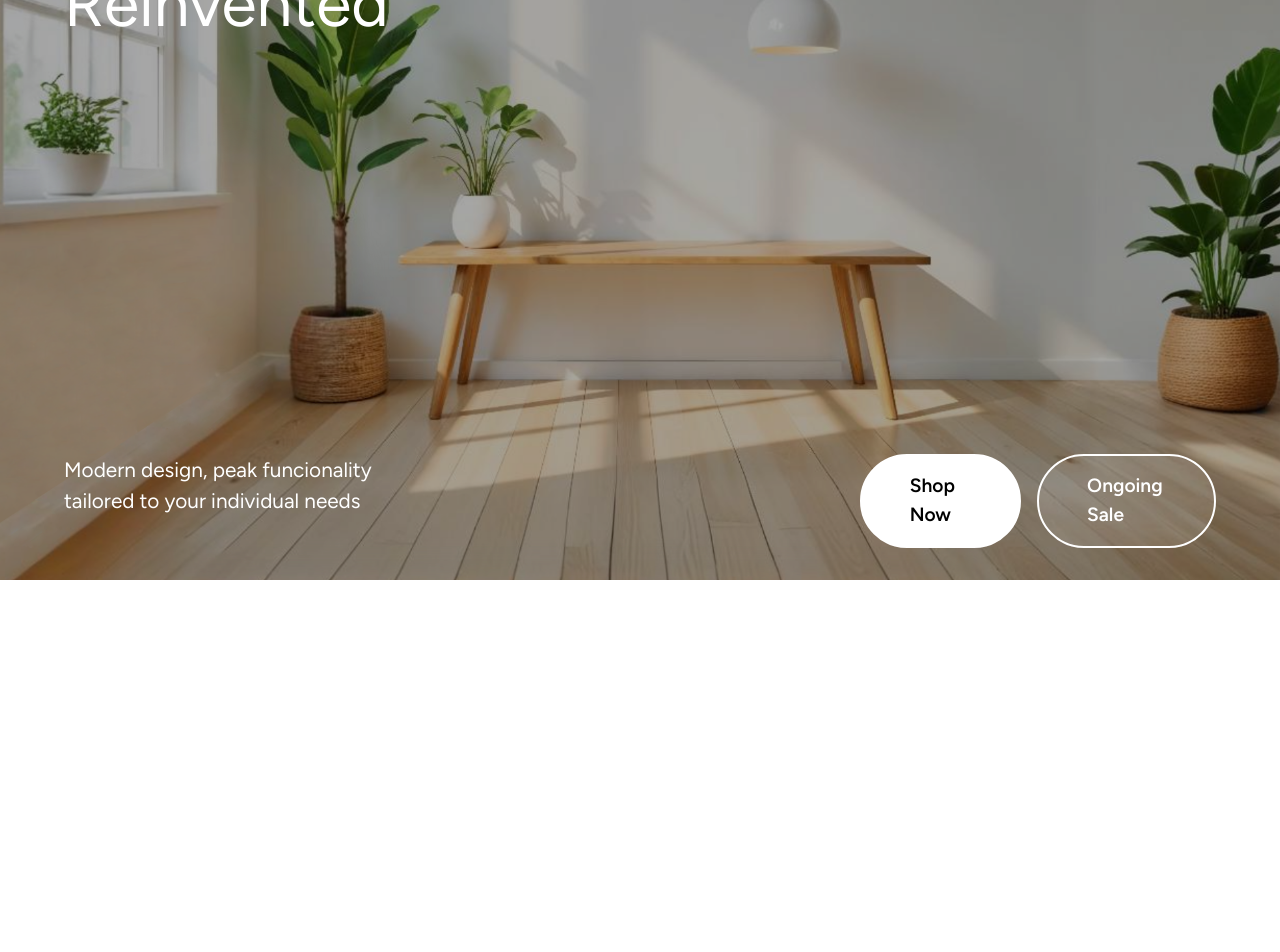
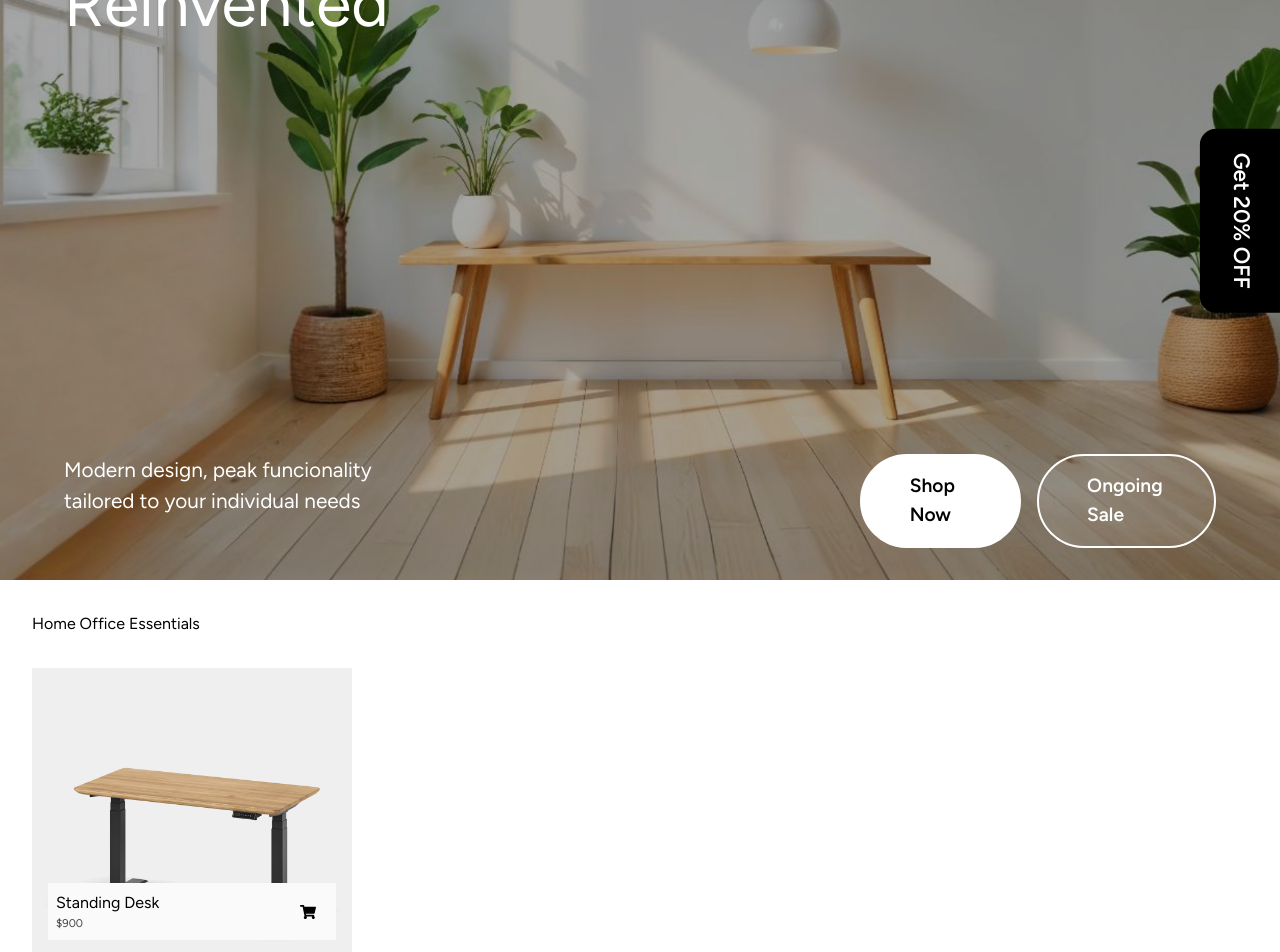
Before and after one commit to k0wal45/e-commerce-project, a Next.js app: page / in a window 1280 px wide. Shown: the part 220-1172 px from the top of the page. Built offline with nearby package versions, Linux system fonts and the light colour scheme.

Commit message:
featured section addition and little tweeks in hero

```diff
--- a/app/(client)/page.tsx
+++ b/app/(client)/page.tsx
@@ -1,9 +1,11 @@
+import FeaturedSection from "@/components/Featured/FeaturedSection";
 import Hero from "@/components/Hero/Hero";
 
 export default function Home() {
   return (
     <main>
       <Hero />
+      <FeaturedSection />
       <div className="placeholder"></div>
     </main>
   );
--- a/components/Featured/Card/Card.tsx
+++ b/components/Featured/Card/Card.tsx
@@ -1,7 +1,27 @@
-import React from "react";
+import Image from "next/image";
+import classes from "./card.module.scss";
+import { FaShoppingCart } from "react-icons/fa";
 
 const Card = () => {
-  return <div></div>;
+  return (
+    <li className={classes.card}>
+      <Image
+        width={700}
+        height={700}
+        alt=""
+        src="/img/products/oakwoodDesk.png"
+      />
+      <div className={classes.pricing}>
+        <div className={classes.subtitles}>
+          <p>Standing Desk</p>
+          <p>$900</p>
+        </div>
+        <button>
+          <FaShoppingCart />
+        </button>
+      </div>
+    </li>
+  );
 };
 
 export default Card;
--- a/components/Featured/Card/card.module.scss
+++ b/components/Featured/Card/card.module.scss
@@ -0,0 +1,50 @@
+.card {
+  width: 20rem;
+  height: 18rem;
+  display: flex;
+  flex-direction: column;
+  justify-content: end;
+  padding: 1rem;
+  position: relative;
+
+  img {
+    position: absolute;
+    top: 0;
+    left: 0;
+    width: 100%;
+    height: 100%;
+    object-fit: cover;
+    object-position: bottom;
+    z-index: -1;
+  }
+
+  .pricing {
+    padding: 0.5rem;
+    background-color: #fafafa;
+    display: flex;
+    justify-content: space-between;
+    align-items: center;
+
+    .subtitles {
+      p:last-child {
+        font-size: 0.7rem;
+        color: #444;
+      }
+    }
+
+    button {
+      aspect-ratio: 1;
+      height: 100%;
+      display: grid;
+      place-items: center;
+      transition: all 0.15s;
+    }
+
+    button:hover {
+      background-color: #eee;
+    }
+    button:active {
+      background-color: #d3d3d3;
+    }
+  }
+}
--- a/components/Featured/FeaturedSection.tsx
+++ b/components/Featured/FeaturedSection.tsx
@@ -1,7 +1,15 @@
-import React from "react";
+import Card from "./Card/Card";
+import classes from "./featured.module.scss";
 
 const FeaturedSection = () => {
-  return <div></div>;
+  return (
+    <section className={classes.featured}>
+      <h2>Home Office Essentials</h2>
+      <ul>
+        <Card />
+      </ul>
+    </section>
+  );
 };
 
 export default FeaturedSection;
--- a/components/Featured/featured.module.scss
+++ b/components/Featured/featured.module.scss
@@ -0,0 +1,11 @@
+.featured {
+  margin: auto;
+  display: flex;
+  flex-direction: column;
+  gap: 2rem;
+  padding: 2rem;
+
+  @media (max-width: 768px) {
+    padding: 1rem;
+  }
+}
--- a/components/Hero/Hero.tsx
+++ b/components/Hero/Hero.tsx
@@ -24,6 +24,9 @@ const Hero = () => {
           Ongoing Sale
         </Link>
       </div>
+      <Link href="/" className={classes.sale}>
+        Get 20% OFF
+      </Link>
     </header>
   );
 };
--- a/components/Hero/hero.module.scss
+++ b/components/Hero/hero.module.scss
@@ -56,6 +56,19 @@
     color: white;
   }
 
+  .sale {
+    position: absolute;
+    top: 50%;
+    right: 0;
+    padding: 1.5rem;
+    border-radius: 0 0 1rem 1rem;
+    background-color: black;
+    color: white;
+    transform: rotate(90deg) translateY(-65%);
+    font-size: 1.4rem;
+    font-weight: 600;
+  }
+
   @media (max-width: 768px) {
     flex-direction: column;
 
@@ -73,5 +86,9 @@
         max-width: 100%;
       }
     }
+
+    .sale {
+      font-size: 1rem;
+    }
   }
 }
```
Also changed, not shown: public/img/products/oakwoodDesk.png (added).
